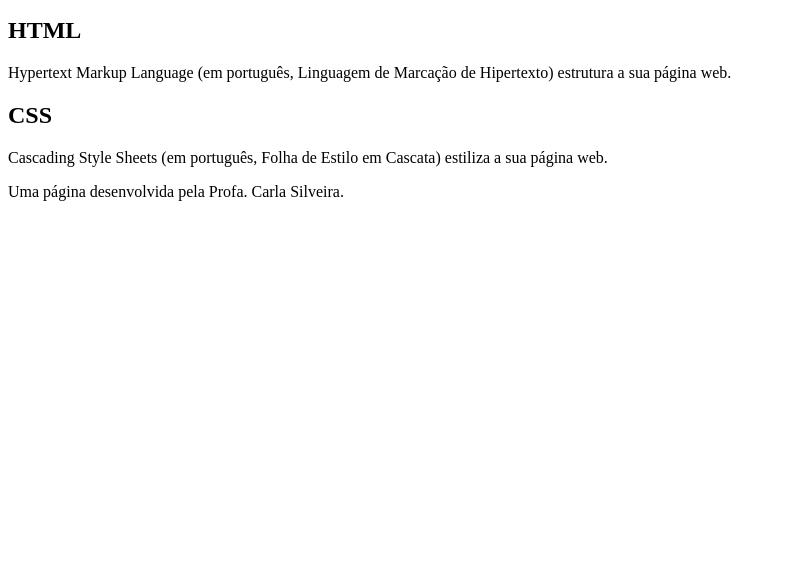
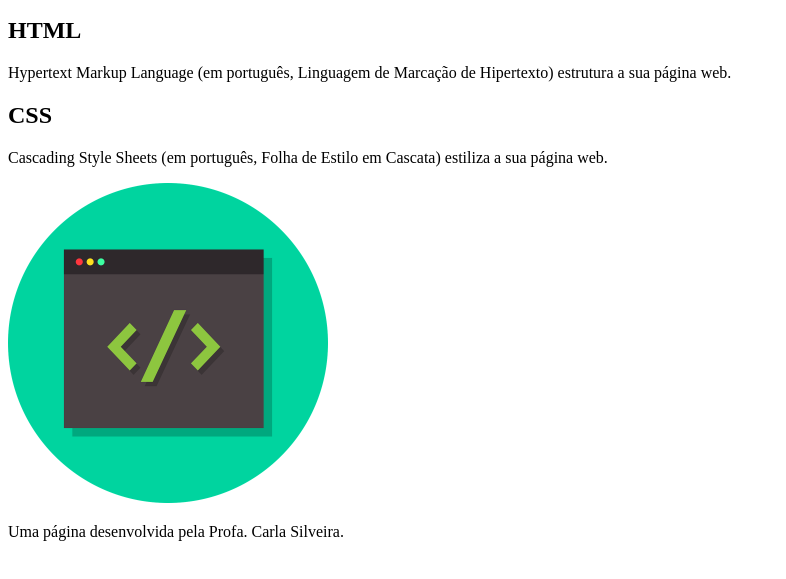
Before and after one commit to rosacarla/HelloWorld, a plain HTML site: page index.html in a window 1280 px wide. Shown: the part 101-680 px from the top of the page, without its empty margins (0-786 px from the left). Drawn offline with Linux system fonts and the light colour scheme.

Commit message:
Adding new file

```diff
--- a/index.html
+++ b/index.html
@@ -20,6 +20,8 @@
         <H2>CSS</H2>
         <p>Cascading Style Sheets (em português, Folha de Estilo em Cascata) estiliza a sua página web.</p>
 
+        <img src="imagem/code.png" alt="Ícone representa codificação ou programação com um par de colchetes angulares em um fundo circular verde" width="320" height="320">
+
     </section>
 
     <footer>
```
Also changed, not shown: imagem/code.png (added).
